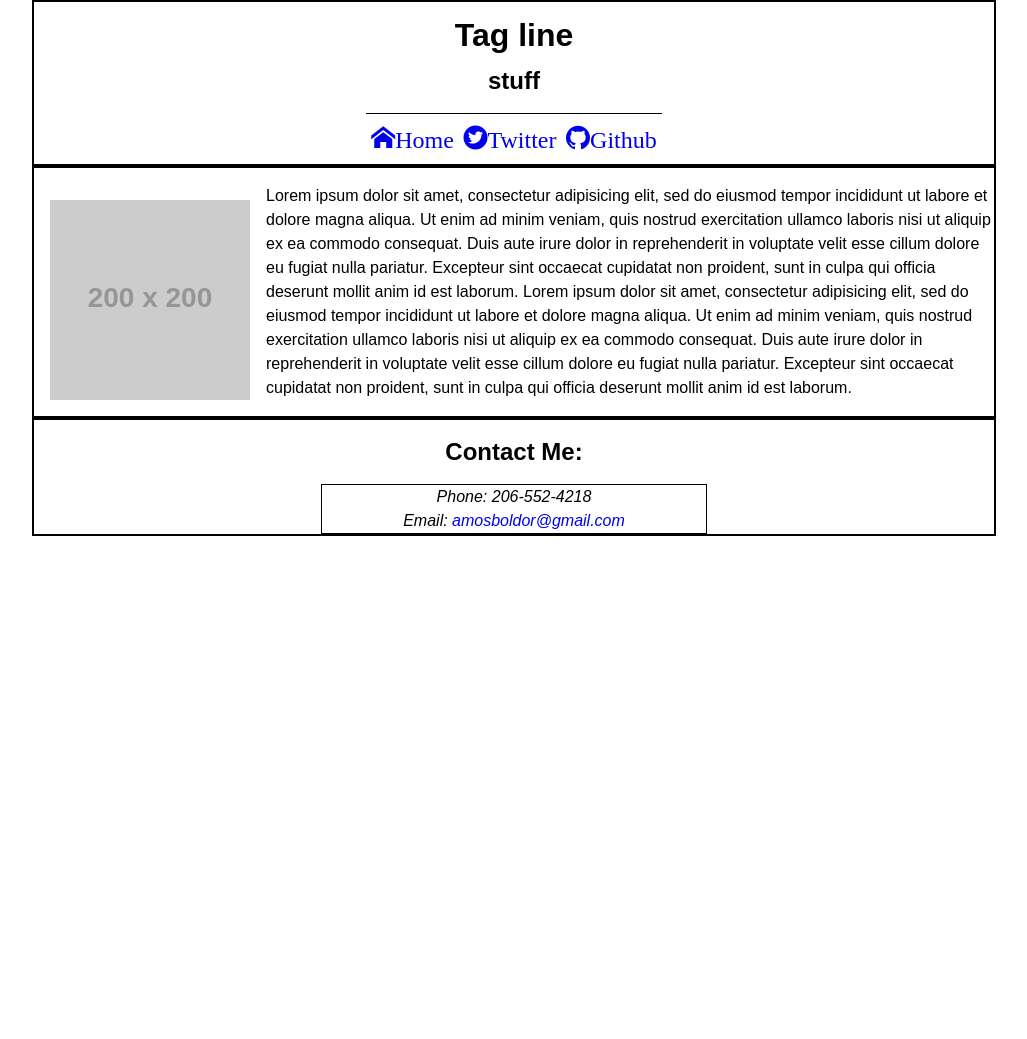
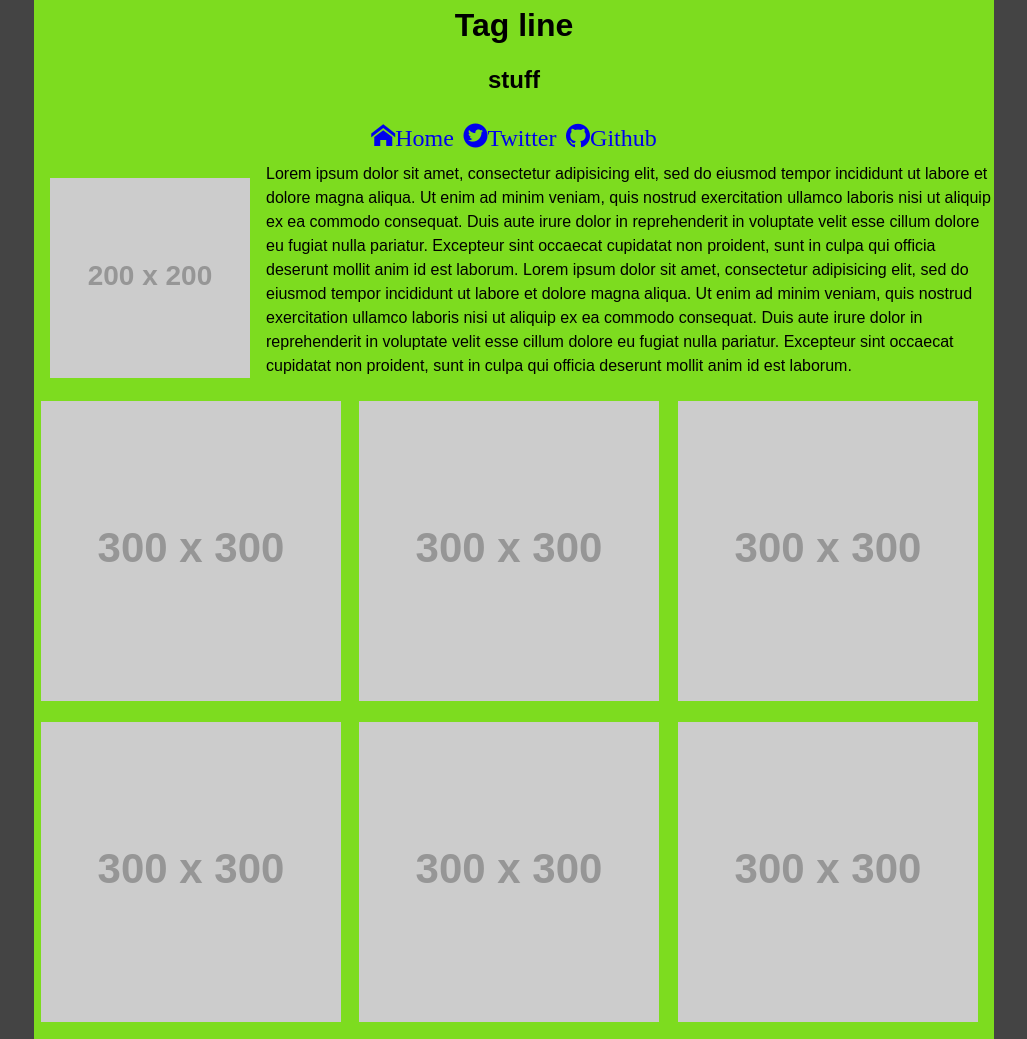
Before and after one commit to amosboldor/portfolio, a plain HTML site: page index.html in a window 1280 px wide. Shown: the top 1039 px of the page, without its empty margins (126-1153 px from the left). Before the commit the page ends 800 px from the top, so only its background shows below. Drawn offline with Linux system fonts and the light colour scheme; placeholder pictures from the web are drawn by us; files whose address does not match are found by name.

Commit message:
add pics for website I made =)

```diff
--- a/index.html
+++ b/index.html
@@ -27,11 +27,19 @@
     </header>
     <main>
       <div>
-        <img src="https://placehold.it/200x200"/>
+        <img id="me" src="https://placehold.it/200x200"/>
         <div class="bio">
           <p>Lorem ipsum dolor sit amet, consectetur adipisicing elit, sed do eiusmod tempor incididunt ut labore et dolore magna aliqua. Ut enim ad minim veniam, quis nostrud exercitation ullamco laboris nisi ut aliquip ex ea commodo consequat. Duis aute irure dolor in reprehenderit in voluptate velit esse cillum dolore eu fugiat nulla pariatur. Excepteur sint occaecat cupidatat non proident, sunt in culpa qui officia deserunt mollit anim id est laborum. Lorem ipsum dolor sit amet, consectetur adipisicing elit, sed do eiusmod tempor incididunt ut labore et dolore magna aliqua. Ut enim ad minim veniam, quis nostrud exercitation ullamco laboris nisi ut aliquip ex ea commodo consequat. Duis aute irure dolor in reprehenderit in voluptate velit esse cillum dolore eu fugiat nulla pariatur. Excepteur sint occaecat cupidatat non proident, sunt in culpa qui officia deserunt mollit anim id est laborum.</p>
         </div>
       </div>
+      <ul>
+        <li class="box"><img src="https://placehold.it/300x300"/></li>
+        <li class="box"><img src="https://placehold.it/300x300"/></li>
+        <li class="box"><img src="https://placehold.it/300x300"/></li>
+        <li class="box"><img src="https://placehold.it/300x300"/></li>
+        <li class="box"><img src="https://placehold.it/300x300"/></li>
+        <li class="box"><img src="https://placehold.it/300x300"/></li>
+      </ul>
     </main>
     <footer>
       <div class="contact">
--- a/styles/base.css
+++ b/styles/base.css
@@ -1,9 +1,11 @@
 body {
   font-size: 100%;
-  line-height: 150%
+  line-height: 150%;
+  background-color: #444444;
 }
 p {
   font-size: 1em;
+  margin: 0;
 }
 a {
   text-decoration: none;
@@ -11,3 +13,7 @@ a {
 a:visited {
   color: black;
 }
+h1, h2 {
+  margin-top: 0;
+  padding-top: .4em;
+}
--- a/styles/layout.css
+++ b/styles/layout.css
@@ -2,7 +2,11 @@ header, footer, main {
   max-width: 960px;
   min-width: 300px;
   margin: 0 auto;
-  border: 2px solid black;
+  background-color: #7ddc1f;
+}
+main {
+  height: 500px;
+  display: table;
 }
 .contact {
   width: 50%;
@@ -12,9 +16,16 @@ header, footer, main {
 address {
   width: 80%;
   margin: auto;
-  border: 1px solid black;
 }
-img {
+ul {
+  padding: 0;
+}
+.box {
+  display: inline-block;
+  margin: 7px;
+  width: 300px;
+}
+#me {
   margin: 1em;
   float: left;
 }
--- a/styles/modules.css
+++ b/styles/modules.css
@@ -8,6 +8,9 @@ nav ul li {
   padding: .5em .2em;
   border-top: 1px solid black;
 }
+nav ul li:hover {
+  background-color: #0073e5;
+}
 nav ul {
   display: none;
   padding: 0;
@@ -15,7 +18,7 @@ nav ul {
   text-align: center;
 }
 nav:hover ul {
-  display: inline-block;
+  display: block;
 }
 .icon-menu {
   font-size: 2em;
@@ -29,8 +32,9 @@ nav:hover ul {
     display: table;
     margin: 0 auto;
   }
-  nav li {
+  nav ul li {
     display: inline-block;
-    border: 0px;
+    padding: .5em .2em;
+    border-top: none;
   }
 }
```
